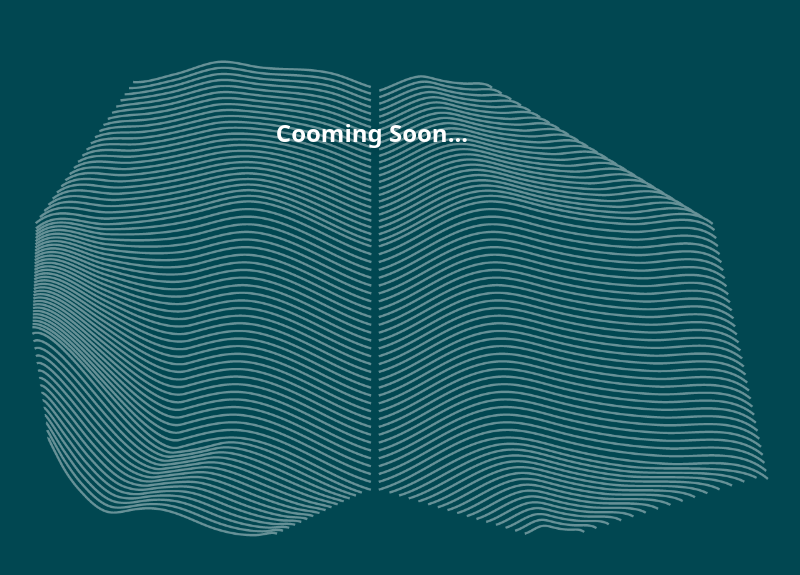
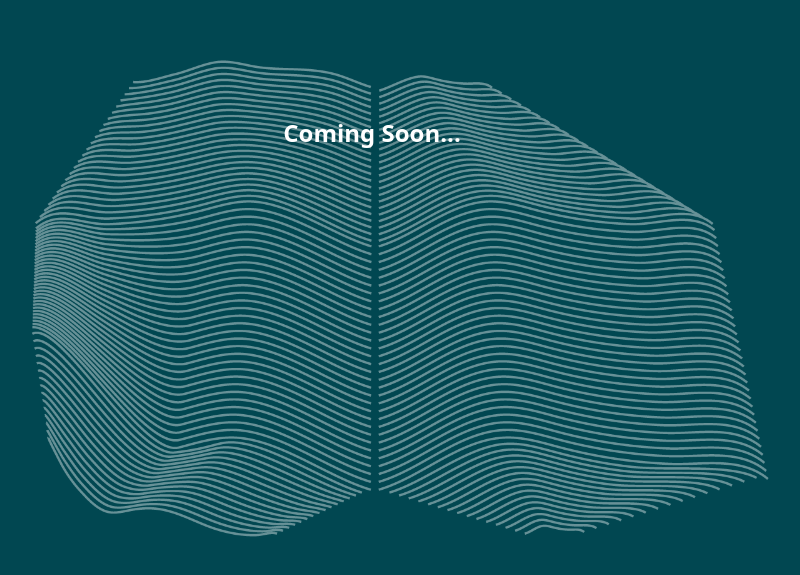
Before and after one commit to x7md-lab/al-naslaa-rock, an Astro site: page / in a window 1280 px wide. Shown: the part 179-754 px from the top of the page, without its empty margins (268-1068 px from the left). Built offline with nearby package versions, Linux system fonts and the light colour scheme; Astro itself is replaced by a stand-in of ours.

Commit message:
fix typo

```diff
--- a/src/pages/index.astro
+++ b/src/pages/index.astro
@@ -52,7 +52,7 @@
 	</head>
 	<body>
 		<main class="grid justify-center items-center w-full relative">
-			<h2 class="absolute top-[35%] p-4 text-white drop-shadow-lg text-2xl font-bold text-center w-full">Cooming Soon...</h2>
+			<h2 class="absolute top-[35%] p-4 text-white drop-shadow-lg text-2xl font-bold text-center w-full capitalize">coming soon...</h2>
 			<img class="w-[100vw] col-start-1 row-start-1 object-cover object-[center_75%]" src="./al-naslaa-art.png" />
 			<img
 			transition-style="out:wipe:up4"
```
